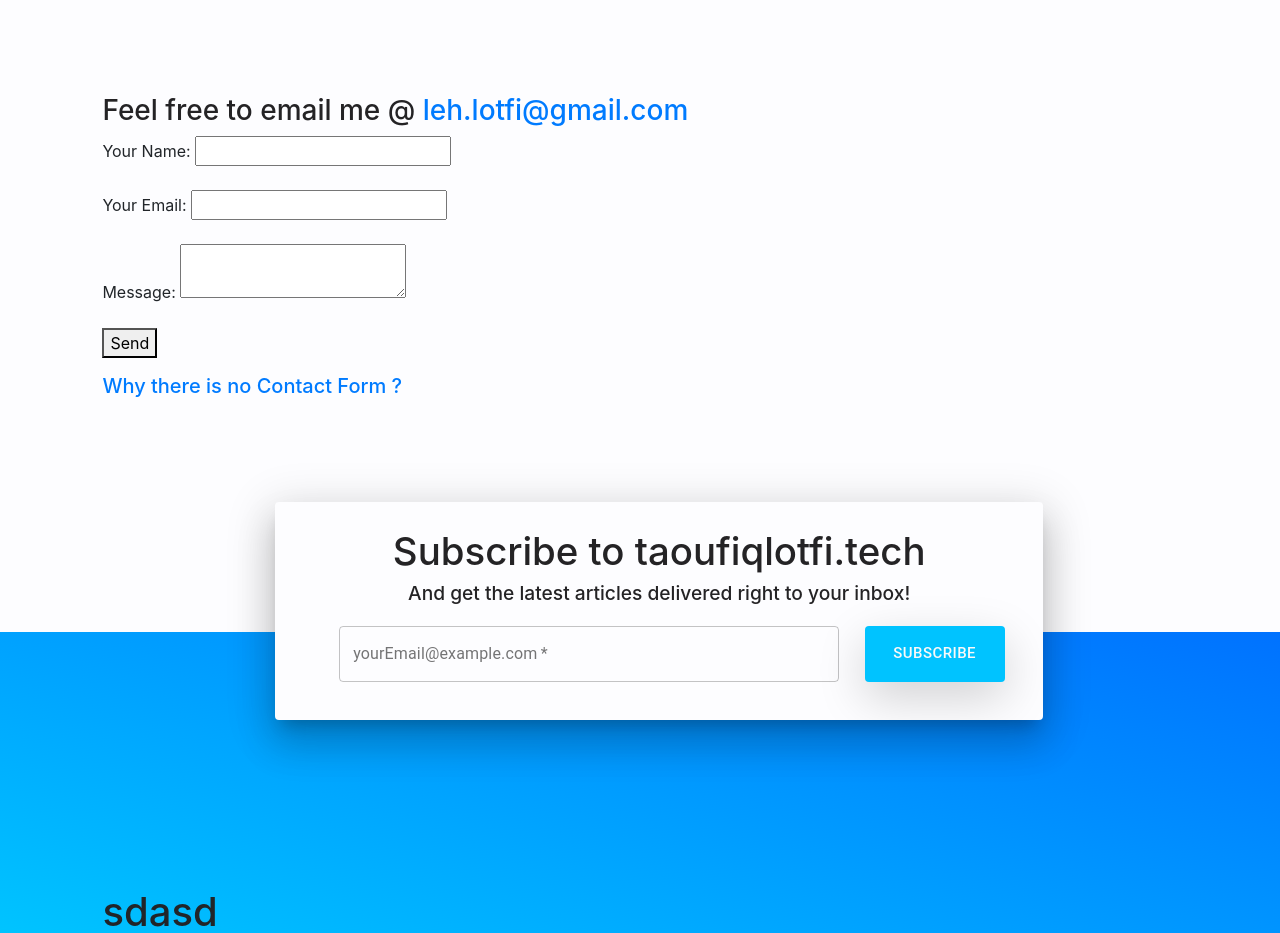
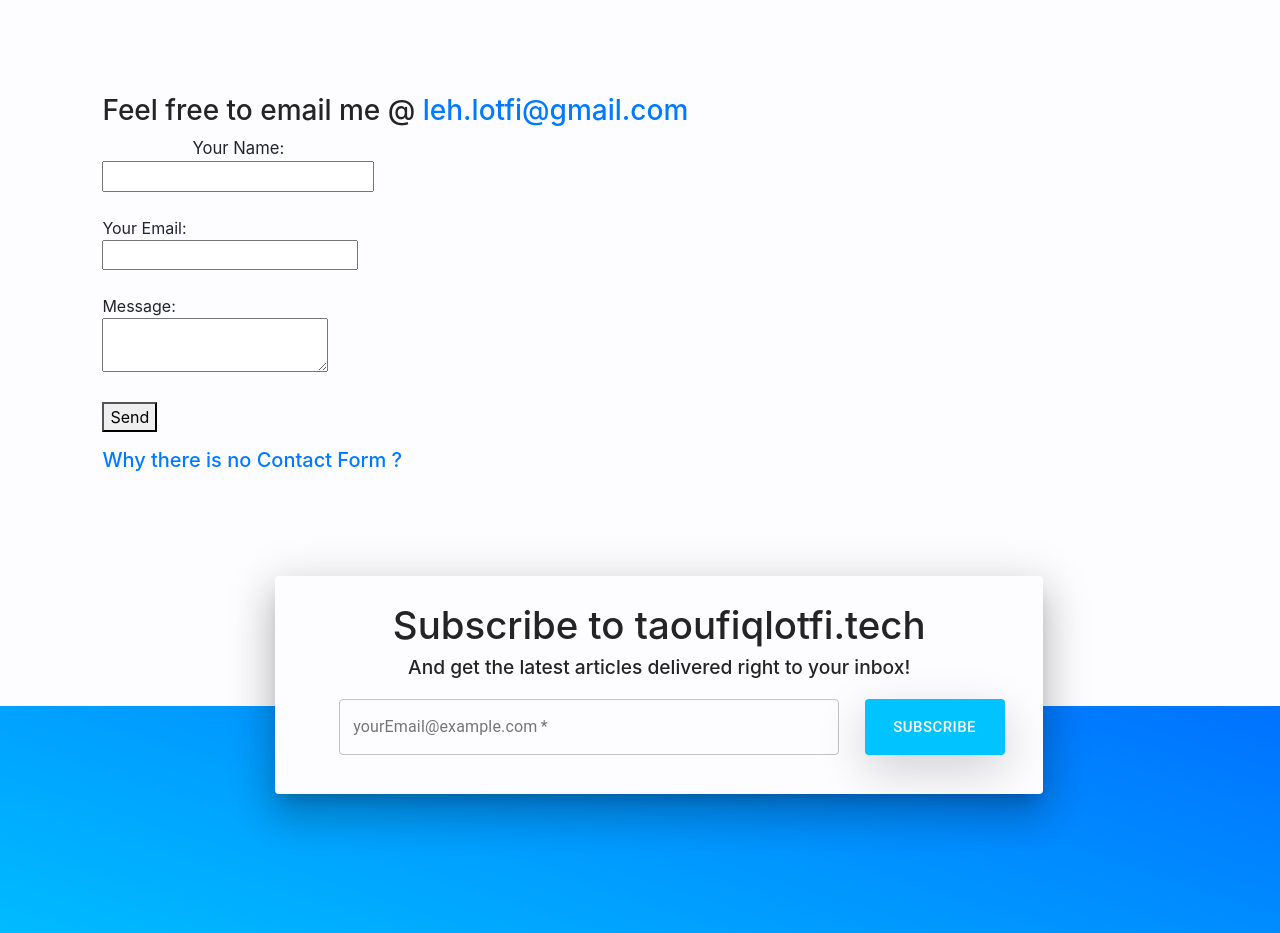
Before and after one commit to tao101/portfolio-v1, a React (Create React App) app: page / in a window 1280 px wide. Shown: the part 3040-3973 px from the top of the page. Built offline with nearby package versions, Linux system fonts and the light colour scheme.

Commit message:
finished the contact form

```diff
--- a/src/componenets/Contact.js
+++ b/src/componenets/Contact.js
@@ -44,7 +44,7 @@ export default class Contact extends React.Component {
         message: contactMessage,
       }),
     })
-      .then(() => alert("Success!"))
+      .then(() => alert("Message sent we will Contact you as soon as possible"))
       .catch((error) => alert(error));
 
     e.preventDefault();
@@ -61,8 +61,8 @@ export default class Contact extends React.Component {
 
         <form name="contactForm" onSubmit={this.handleFormSubmit}>
           <p>
-            <label>
-              Your Name:{" "}
+            <label class="label name">
+              Your Name:<br></br>
               <input
                 value={this.state.contactName}
                 onChange={this.onNameChange}
@@ -73,7 +73,7 @@ export default class Contact extends React.Component {
           </p>
           <p>
             <label>
-              Your Email:{" "}
+              Your Email:<br></br>
               <input
                 type="email"
                 name="email"
@@ -84,7 +84,7 @@ export default class Contact extends React.Component {
           </p>
           <p>
             <label>
-              Message:{" "}
+              Message:<br></br>
               <textarea
                 name="message"
                 value={this.state.contactMessage}
```
